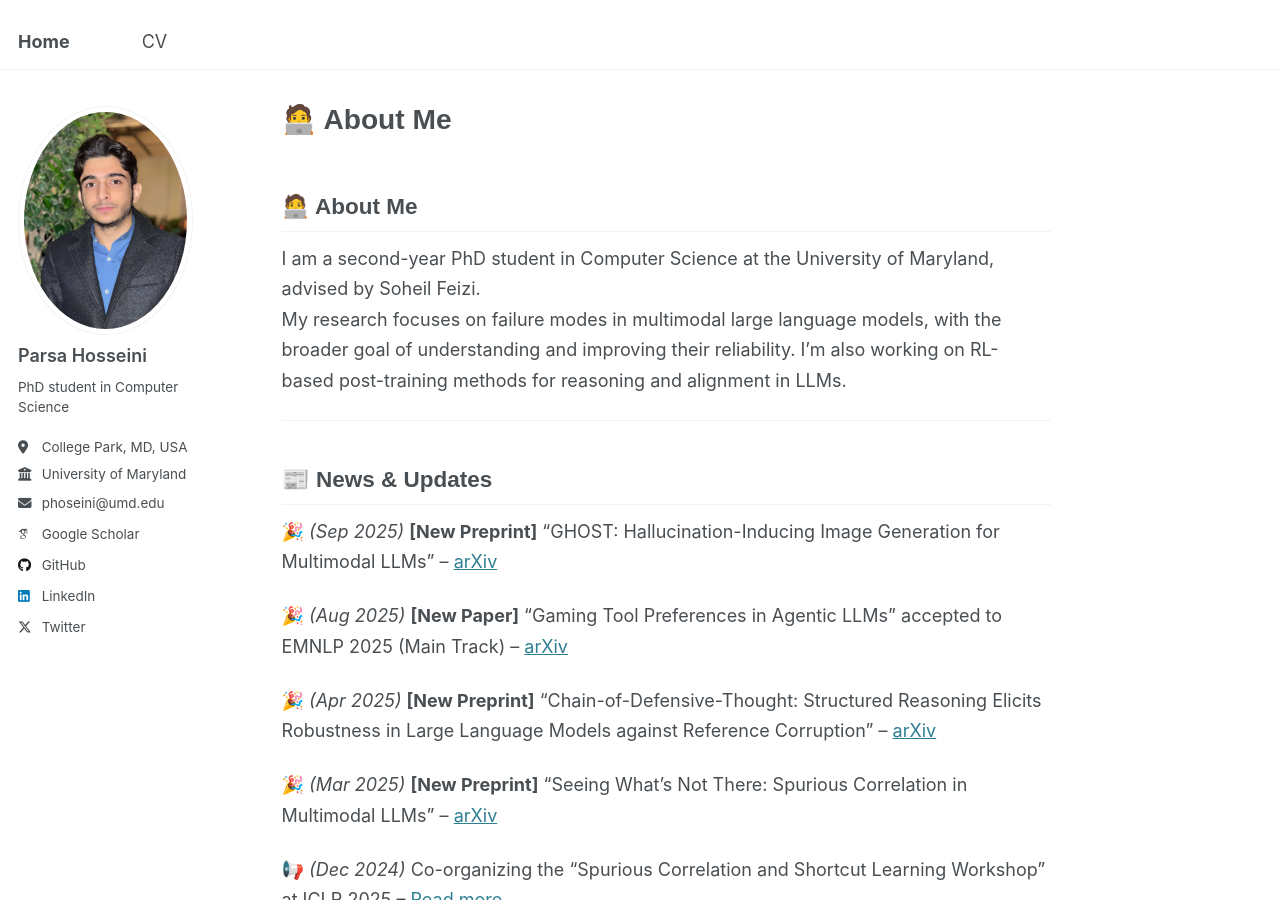
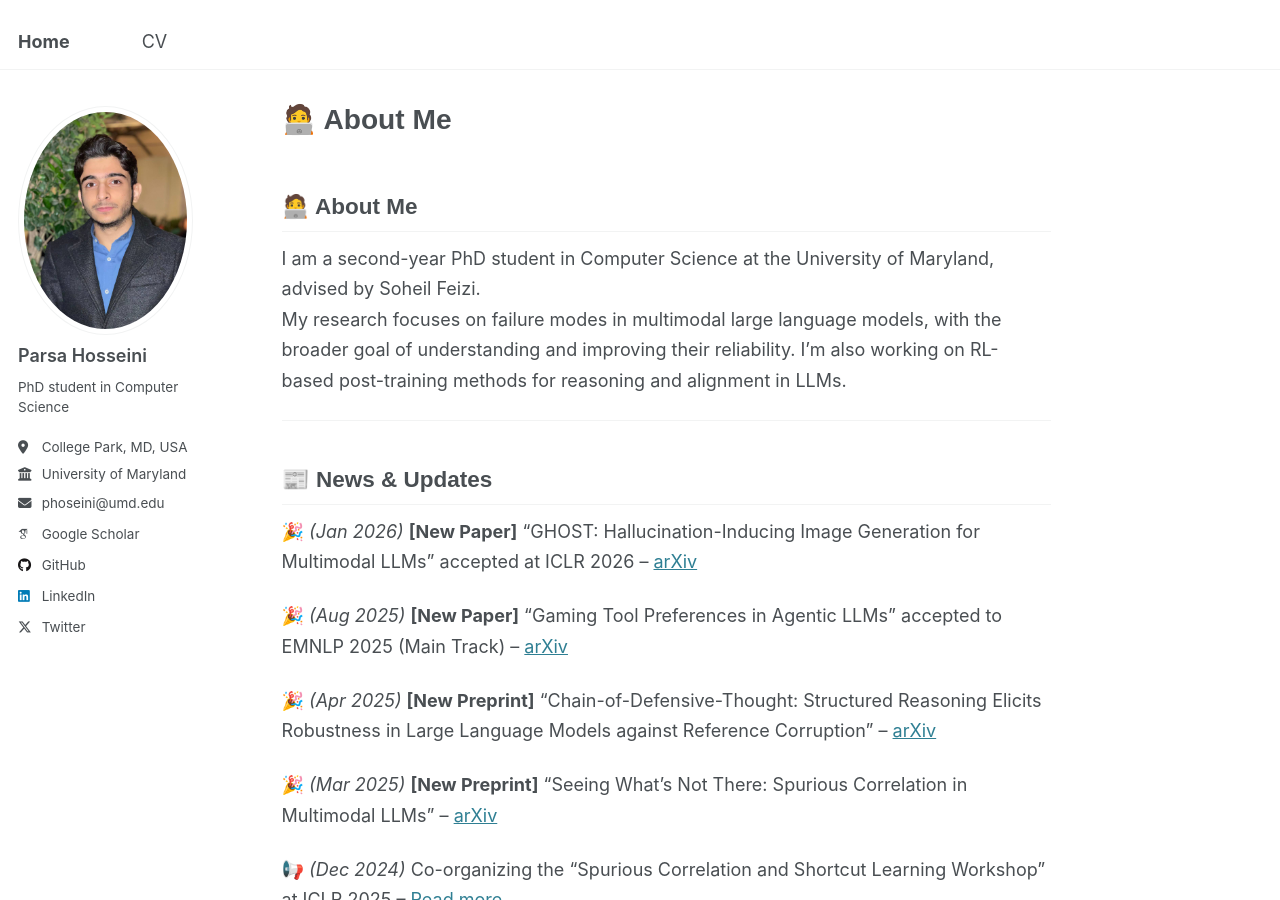
Before and after one commit to sudoparsa/sudoparsa.github.io, a Jekyll site: the page built from _pages/about.md, in a window 1280 px wide and 900 px high. Built offline with Jekyll 4.4.1, drawn with Linux system fonts in a browser that asks for light colours; some web fonts are replaced; our own code applies the rules of GitHub Pages for plain Markdown files.

Commit message:
Update news section with new paper details

```diff
--- a/_pages/about.md
+++ b/_pages/about.md
@@ -13,7 +13,7 @@ My research focuses on failure modes in multimodal large language models, with t
 ---
 
 ## 📰 News & Updates
-🎉 *(Sep 2025)*  **[New Preprint]** "GHOST: Hallucination-Inducing Image Generation for Multimodal LLMs" – [arXiv](https://arxiv.org/pdf/2509.25178)
+🎉 *(Jan 2026)*  **[New Paper]** "GHOST: Hallucination-Inducing Image Generation for Multimodal LLMs" accepted at ICLR 2026 – [arXiv](https://arxiv.org/pdf/2509.25178)
 
 🎉 *(Aug 2025)*  **[New Paper]** "Gaming Tool Preferences in Agentic LLMs" accepted to EMNLP 2025 (Main Track) – [arXiv](https://arxiv.org/abs/2505.18135)
 
```
